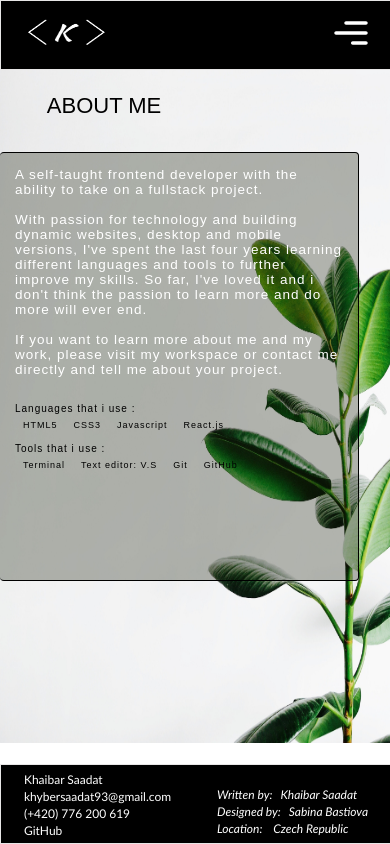
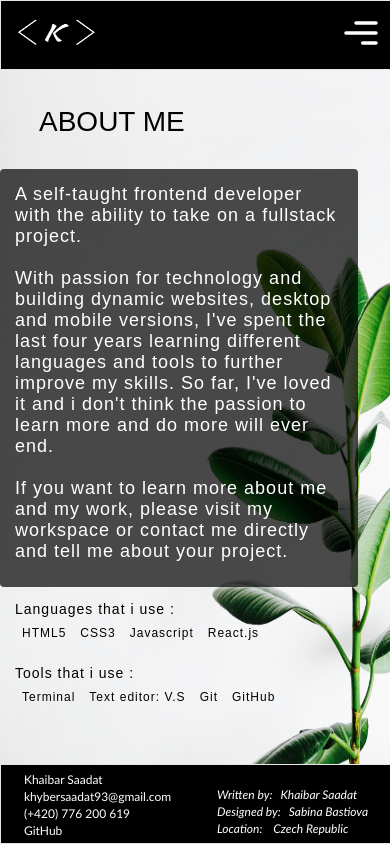
Before and after one commit to khybe/personal-portfolio-vs-1-multi-page, a React (Create React App) app: page /about-me in a window 390 px wide. Built offline with nearby package versions, Linux system fonts and the light colour scheme.

Commit message:
Mobile media query styles for about-me section(styles for different mobile sizes)

```diff
--- a/src/components/about-me/AboutMe.css
+++ b/src/components/about-me/AboutMe.css
@@ -1,4 +1,4 @@
-/* ----Mobile-related-styles---- */
+/* ----Mobile-First---- */
 /* Starting from the smallest, iphone 5/SE size: 320x568*/
 .about-me * {
   position: absolute;
@@ -14,7 +14,7 @@
   font-size: 2.2rem;
   font-weight: 300;
   top: 11vh;
-  left: 12vw;
+  left: 10vw;
 }
 
 .bio-ctr {
@@ -26,23 +26,18 @@
 .bio {
   width: 100%;
   height: 47vh;
+  padding: 1.5rem;
 }
 
 .bio-bg {
-  background-color: rgba(14, 20, 2, 0.3);
-  border: 1px solid #000;
-  border-left: 0;
-  padding: 1.5rem;
+  background-color: rgba(0, 0, 0, 0.7);
   border-radius: 4px;
-  z-index: 2;
 }
 
 .bio {
   color: #fff;
-  margin: 1.5rem;
   font-size: 1.35rem;
   letter-spacing: 0.1rem;
-  z-index: 3;
 }
 
 .bio * {
@@ -63,7 +58,7 @@
 
 .languages span,
 .tools span {
-  margin: 0 0.8rem;
+  margin: 0 0.7rem;
   font-size: 0.9rem;
 }
 
@@ -83,3 +78,204 @@
 .about-me .dt-bg {
   display: none;
 }
+
+/*---Mobile-Media-Querie-Rules--- */
+/* For screen (width: 360px and more, height: 640px (in mind)*/
+@media screen and (min-width: 358px) {
+  .contents-ctr .title {
+    font-size: 2.4rem;
+    top: 12vh;
+  }
+
+  .bio-ctr {
+    top: 19vh;
+  }
+
+  .bio-bg,
+  .bio {
+    height: 48.5vh;
+  }
+
+  .bio {
+    font-size: 1.6rem;
+  }
+
+  .languages h4,
+  .tools h4 {
+    padding-bottom: 0.4rem;
+    font-size: 1.2rem;
+  }
+
+  .languages span,
+  .tools span {
+    font-size: 1rem;
+  }
+
+  .about-me .mb-bg {
+    height: 90vh;
+  }
+}
+
+/* For screen (width: 360px and more, height: 760px*/
+@media screen and (min-width: 358px) and (min-height: 758px) {
+  .contents-ctr .title {
+    font-size: 2.8rem;
+  }
+
+  .bio-bg,
+  .bio {
+    height: 47.5vh;
+  }
+
+  .bio {
+    font-size: 1.7rem;
+  }
+
+  .languages h4,
+  .tools h4 {
+    font-size: 1.4rem;
+  }
+
+  .languages span,
+  .tools span {
+    font-size: 1.2rem;
+  }
+
+  .bio .languages {
+    top: 8%;
+  }
+
+  .bio .tools {
+    top: 13%;
+  }
+
+  .about-me .mb-bg {
+    height: 92vh;
+  }
+}
+
+/* For screen (width: 360px and more, height: 780px*/
+@media screen and (min-width: 358px) and (min-height: 778px) {
+  .bio-bg,
+  .bio {
+    height: 48vh;
+  }
+
+  .bio {
+    font-size: 1.75rem;
+  }
+}
+
+/* For screen (width: 375px and more, height: 667px (in mind)*/
+@media screen and (min-width: 374px) {
+  .bio-bg,
+  .bio {
+    height: 46.5vh;
+  }
+
+  .bio {
+    font-size: 1.6rem;
+  }
+
+  .languages h4,
+  .tools h4 {
+    font-size: 1.4rem;
+  }
+
+  .languages span,
+  .tools span {
+    font-size: 1.2rem;
+  }
+
+  .about-me .mb-bg {
+    width: 102vw;
+  }
+}
+
+/* For screen (width: 375px and more, height: 812px*/
+@media screen and (min-width: 374px) and (min-height: 810px) {
+  .contents-ctr .title {
+    top: 12.5vh;
+  }
+
+  .bio-ctr {
+    top: 20vh;
+  }
+
+  .bio-bg,
+  .bio {
+    height: 46vh;
+  }
+
+  .bio {
+    font-size: 1.8rem;
+  }
+
+  .bio .languages {
+    top: 10%;
+  }
+
+  .bio .tools {
+    top: 16%;
+  }
+}
+
+/* For screen (width: 414px and more, height: 736px (in mind)*/
+@media screen and (min-width: 412px) {
+  .contents-ctr .title {
+    font-size: 2.8rem;
+  }
+
+  .bio-bg,
+  .bio {
+    height: 48vh;
+  }
+
+  .bio {
+    font-size: 1.8rem;
+  }
+
+  .languages h4,
+  .tools h4 {
+    font-size: 1.5rem;
+  }
+
+  .languages span,
+  .tools span {
+    font-size: 1.3rem;
+  }
+}
+
+/* For screen (width: 414px and more, height: 896px*/
+@media screen and (min-width: 412px) and (min-height: 894px) {
+  .contents-ctr .title {
+    font-size: 3rem;
+  }
+
+  .bio-bg,
+  .bio {
+    height: 49.5vh;
+  }
+
+  .bio {
+    font-size: 2.08rem;
+  }
+
+  .languages h4,
+  .tools h4 {
+    font-size: 1.6rem;
+  }
+
+  .languages span,
+  .tools span {
+    font-size: 1.4rem;
+  }
+
+  .bio .languages {
+    top: 7%;
+  }
+
+  .bio .tools {
+    top: 12%;
+  }
+}
--- a/src/components/header/Navbar.css
+++ b/src/components/header/Navbar.css
@@ -15,13 +15,12 @@
 .logo img {
   width: 90px;
   height: 7.5vh;
-  margin: auto 0;
-  margin-left: 2rem;
+  margin-left: 1rem;
 }
 
 .menu-icon {
   margin: auto 0;
-  margin-right: 2rem;
+  margin-right: 1rem;
 }
 
 .navbar ul {
```
